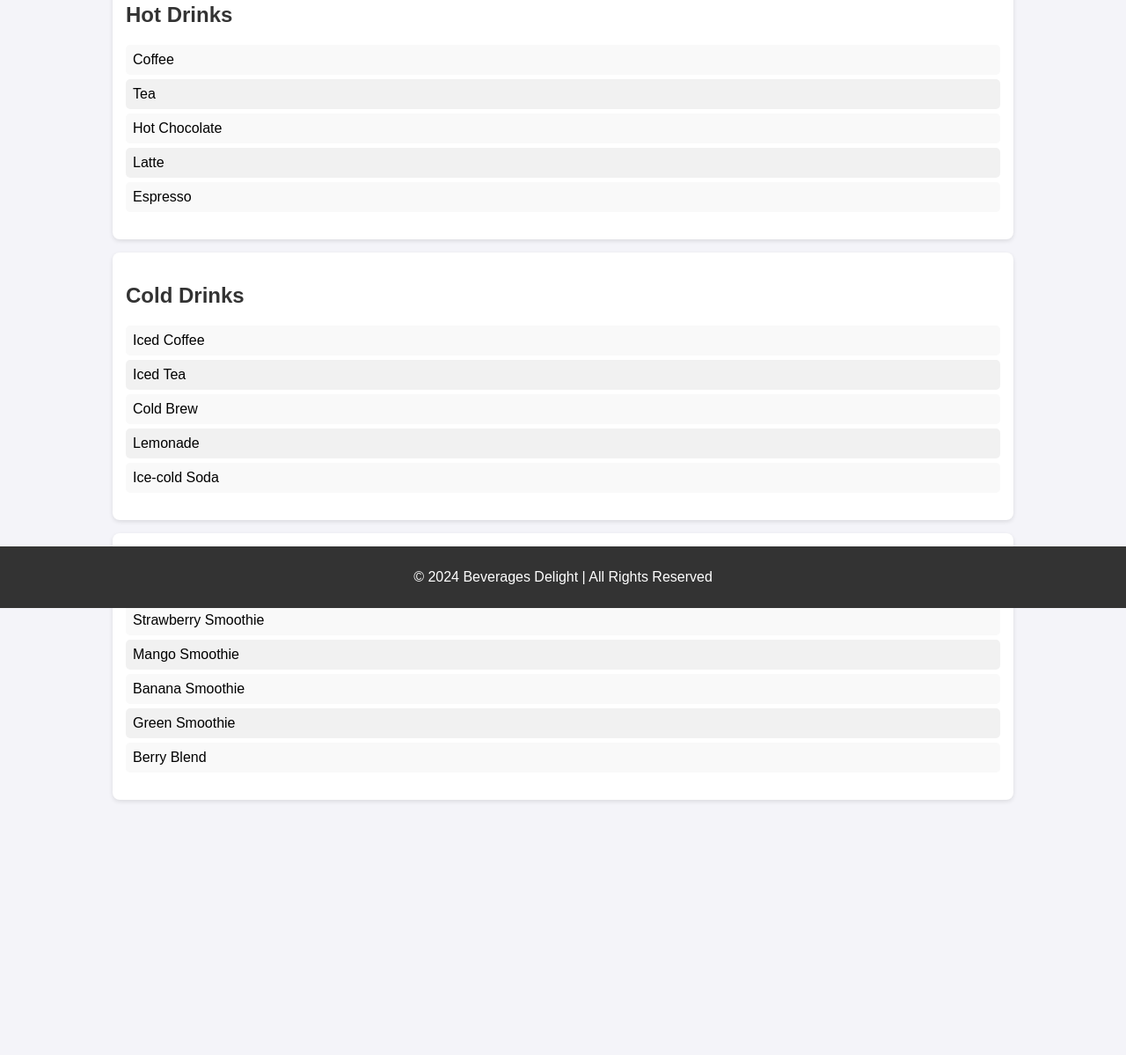
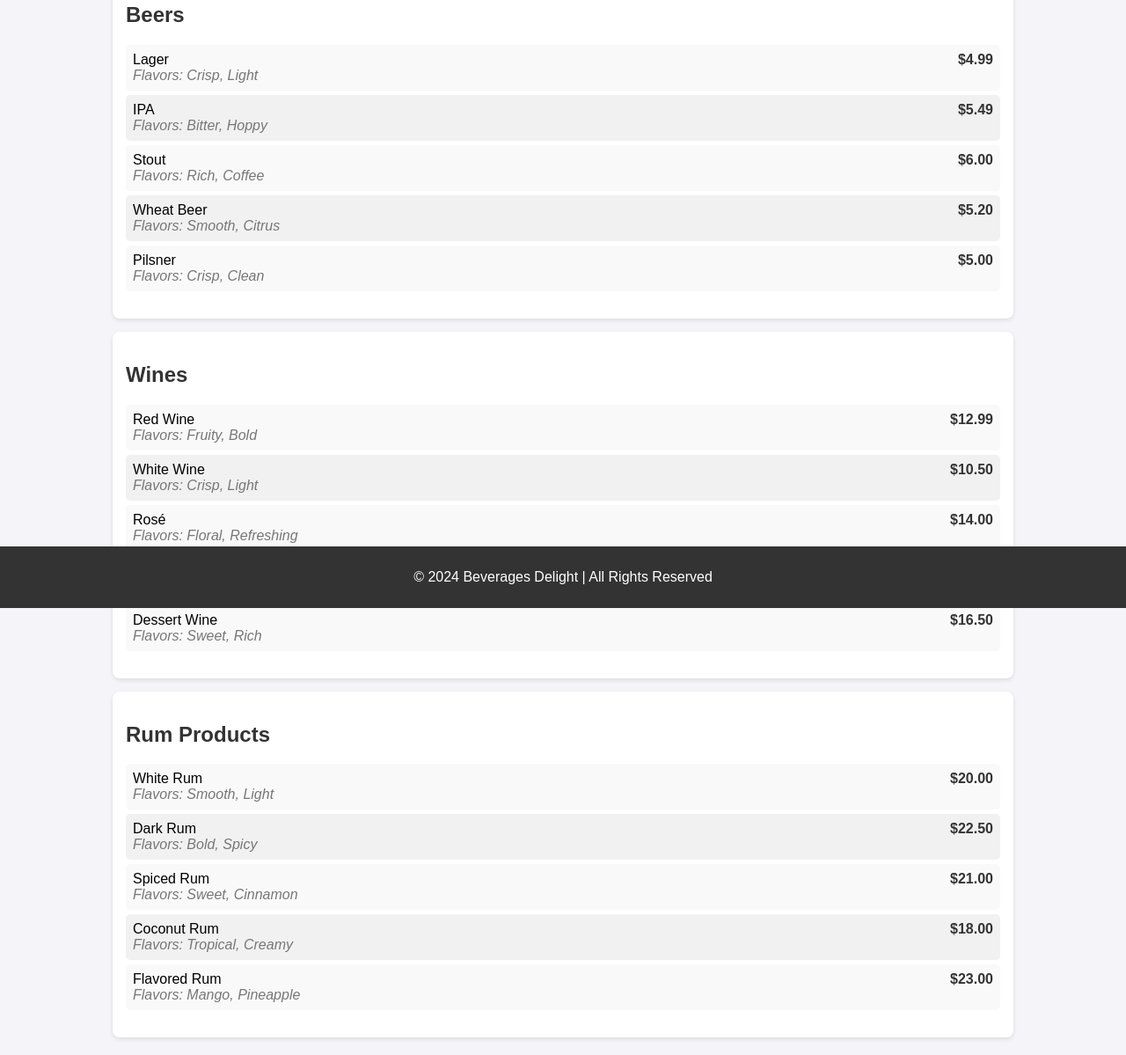
Before and after one commit to kiranr2407/kiran, a plain HTML site: page index.html in a window 1280 px wide. Shown: the part 109-1308 px from the top of the page at 88% size. Before the commit the page ends 1038 px from the top, so only its background shows below. Drawn offline with Linux system fonts and the light colour scheme.

Commit message:
santosh beers lo muligi thelali

```diff
--- a/index.html
+++ b/index.html
@@ -47,6 +47,15 @@
         .beverages-list li:nth-child(even) {
             background-color: #f1f1f1;
         }
+        .price {
+            float: right;
+            font-weight: bold;
+            color: #333;
+        }
+        .flavors {
+            font-style: italic;
+            color: #777;
+        }
         footer {
             background-color: #333;
             color: white;
@@ -64,36 +73,84 @@
     </header>
 
     <div class="container">
+        <!-- Beers Section -->
         <div class="category">
-            <h2>Hot Drinks</h2>
+            <h2>Beers</h2>
             <ul class="beverages-list">
-                <li>Coffee</li>
-                <li>Tea</li>
-                <li>Hot Chocolate</li>
-                <li>Latte</li>
-                <li>Espresso</li>
+                <li>
+                    Lager <span class="price">$4.99</span>
+                    <div class="flavors">Flavors: Crisp, Light</div>
+                </li>
+                <li>
+                    IPA <span class="price">$5.49</span>
+                    <div class="flavors">Flavors: Bitter, Hoppy</div>
+                </li>
+                <li>
+                    Stout <span class="price">$6.00</span>
+                    <div class="flavors">Flavors: Rich, Coffee</div>
+                </li>
+                <li>
+                    Wheat Beer <span class="price">$5.20</span>
+                    <div class="flavors">Flavors: Smooth, Citrus</div>
+                </li>
+                <li>
+                    Pilsner <span class="price">$5.00</span>
+                    <div class="flavors">Flavors: Crisp, Clean</div>
+                </li>
             </ul>
         </div>
 
+        <!-- Wines Section -->
         <div class="category">
-            <h2>Cold Drinks</h2>
+            <h2>Wines</h2>
             <ul class="beverages-list">
-                <li>Iced Coffee</li>
-                <li>Iced Tea</li>
-                <li>Cold Brew</li>
-                <li>Lemonade</li>
-                <li>Ice-cold Soda</li>
+                <li>
+                    Red Wine <span class="price">$12.99</span>
+                    <div class="flavors">Flavors: Fruity, Bold</div>
+                </li>
+                <li>
+                    White Wine <span class="price">$10.50</span>
+                    <div class="flavors">Flavors: Crisp, Light</div>
+                </li>
+                <li>
+                    Rosé <span class="price">$14.00</span>
+                    <div class="flavors">Flavors: Floral, Refreshing</div>
+                </li>
+                <li>
+                    Sparkling Wine <span class="price">$18.00</span>
+                    <div class="flavors">Flavors: Crisp, Bubbly</div>
+                </li>
+                <li>
+                    Dessert Wine <span class="price">$16.50</span>
+                    <div class="flavors">Flavors: Sweet, Rich</div>
+                </li>
             </ul>
         </div>
 
+        <!-- Rum Products Section -->
         <div class="category">
-            <h2>Smoothies</h2>
+            <h2>Rum Products</h2>
             <ul class="beverages-list">
-                <li>Strawberry Smoothie</li>
-                <li>Mango Smoothie</li>
-                <li>Banana Smoothie</li>
-                <li>Green Smoothie</li>
-                <li>Berry Blend</li>
+                <li>
+                    White Rum <span class="price">$20.00</span>
+                    <div class="flavors">Flavors: Smooth, Light</div>
+                </li>
+                <li>
+                    Dark Rum <span class="price">$22.50</span>
+                    <div class="flavors">Flavors: Bold, Spicy</div>
+                </li>
+                <li>
+                    Spiced Rum <span class="price">$21.00</span>
+                    <div class="flavors">Flavors: Sweet, Cinnamon</div>
+                </li>
+                <li>
+                    Coconut Rum <span class="price">$18.00</span>
+                    <div class="flavors">Flavors: Tropical, Creamy</div>
+                </li>
+                <li>
+                    Flavored Rum <span class="price">$23.00</span>
+                    <div class="flavors">Flavors: Mango, Pineapple</div>
+                </li>
             </ul>
         </div>
     </div>
```
